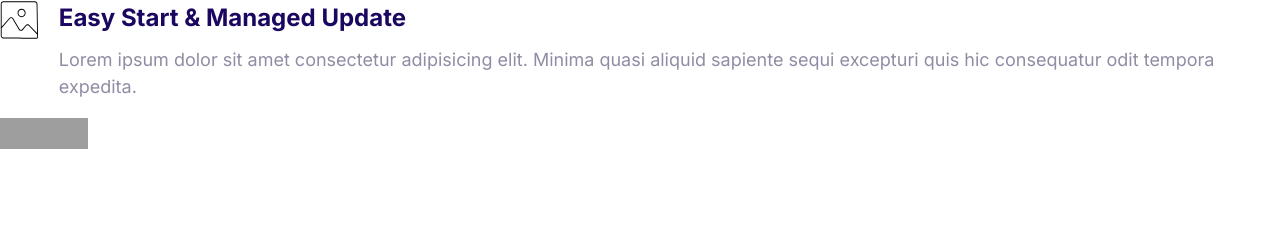
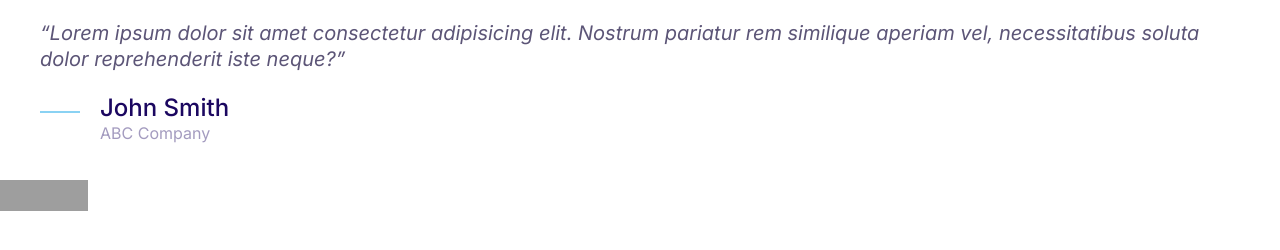
Before and after one commit to sgphule/scriptify, a plain HTML site: page index.html in a window 1280 px wide. Drawn offline with Linux system fonts and the light colour scheme; grey boxes are pictures that could not be loaded.

Commit message:
Build the quote component.

```diff
--- a/css/styles.css
+++ b/css/styles.css
@@ -1,10 +1,11 @@
 :root{
     --color-primary: #2584ff;
-    --color-secondary:#00d9ff;
-    --color-accent:#ff3400;
+    --color-secondary: #00d9ff;
+    --color-accent: #ff3400;
     --color-headings: #1b0760;
-    --color-body:#918ca4;
-    --color-border:#ccc;
+    --color-body: #918ca4;
+    --color-body-darker: #5c5577;
+    --color-border: #ccc;
     --border-radius: 30px;
 }
 
@@ -372,3 +373,45 @@ a {
 .media__image{
     margin-top: 1rem;
 }
+
+/* Quotes */
+.quote {
+    font-size: 3rem;
+    font-style: italic;
+    color: var(--color-body-darker);
+    line-height: 1.3;
+}
+
+.quote__text::before {
+    content: open-quote;
+}
+
+.quote__text::after {
+    content: close-quote;
+}
+
+.quote__author {
+    font-size: 3rem;
+    font-weight: 500;
+    font-style: normal;
+    margin-bottom: 0;
+}
+
+.quote__organization{
+    color: var(--color-headings);
+    opacity: 0.4;
+    font-size: 2rem;
+    font-style: normal;
+}
+
+@media screen and (min-width: 1024px) {
+    .quote {
+        font-size: 2rem;
+    }
+    .quote__author{
+        font-size: 2.4rem;
+    }
+    .quote__organization{
+        font-size: 1.6rem;
+    }
+}
--- a/index.html
+++ b/index.html
@@ -11,16 +11,21 @@
     <link rel="stylesheet" href="css/styles.css">
 </head>
 <body>
+    <blockquote class="quote">
+        <p class="quote__text">Lorem ipsum dolor sit amet consectetur adipisicing elit. Nostrum pariatur rem similique aperiam vel, necessitatibus soluta dolor reprehenderit iste neque?</p>
+        <footer>
             <div class="media">
                 <div class="media__image"></div>
                     <svg class="icon icon--primary">
-                <use xlink:href="images/sprite.svg#snap"></use>
+                        <use xlink:href="images/sprite.svg#line"></use>
                     </svg>
                 <div class="media__body">
-            <h3 class="media__title">Easy Start & Managed Update</h3>
-            <p>Lorem ipsum dolor sit amet consectetur adipisicing elit. Minima quasi aliquid sapiente sequi excepturi quis hic consequatur odit tempora expedita.</p>
+                    <h3 class="media__title quote__author">John Smith</h3>
+                    <p class="quote__organization">ABC Company</p>
                 </div>
             </div>
+        </footer>
+    </blockquote>
     <p>
         <a href="http://jigsaw.w3.org/css-validator/check/referer">
             <img style="border:0;width:88px;height:31px"
```
Also changed, not shown: components/quote.html (added, +15 -0 lines). Lines whose indentation alone changed are shown as unchanged.
